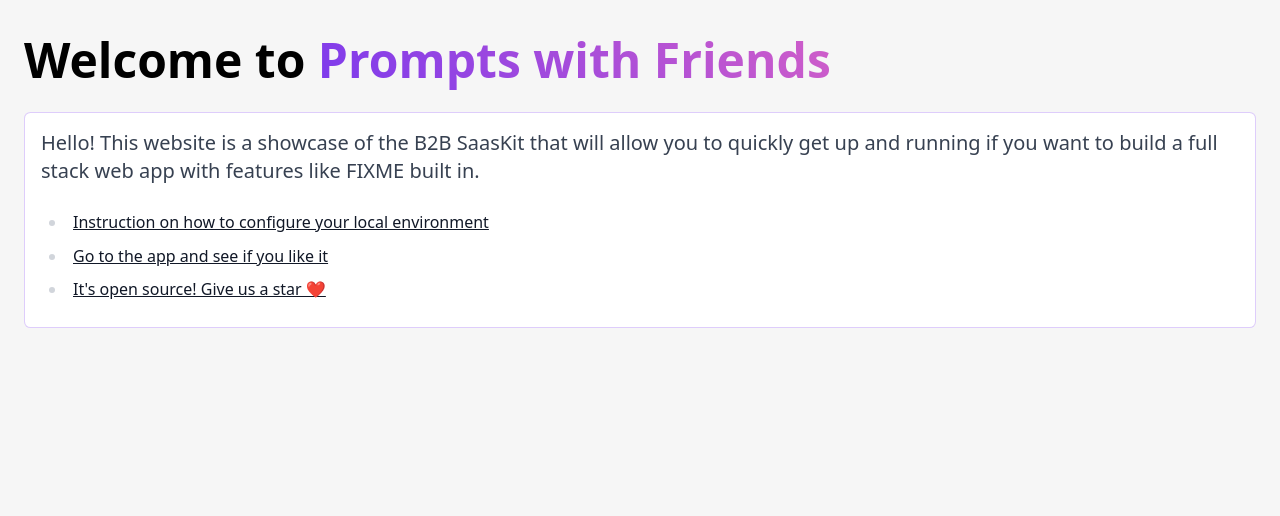
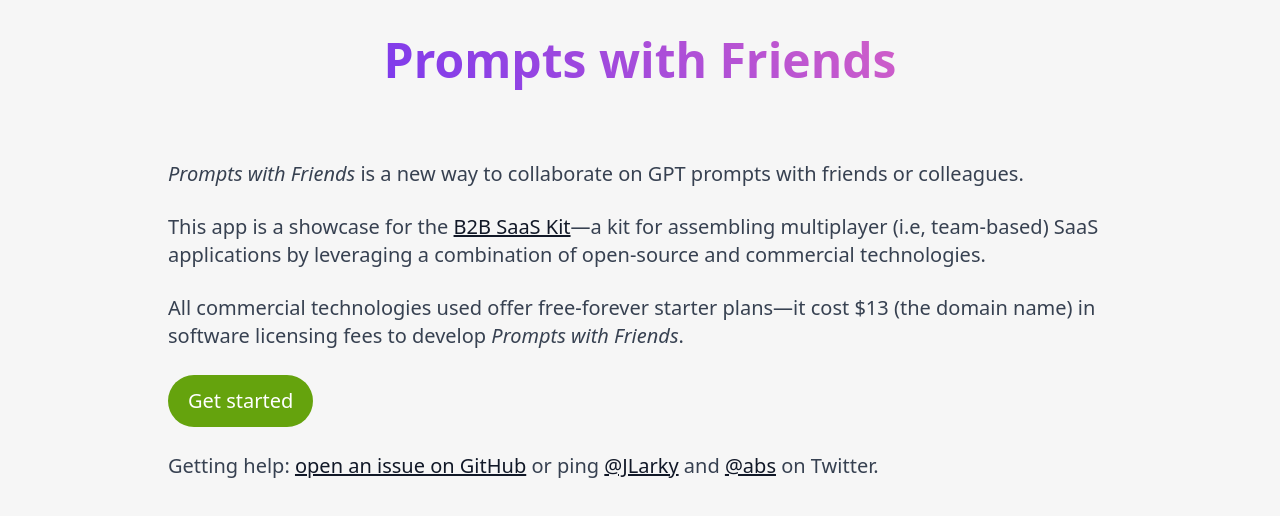
Before and after one commit to JulieGibbs/b2b-saaskit, an Astro site: page / in a window 1280 px wide. Built offline with nearby package versions, Linux system fonts and the light colour scheme; Astro itself is replaced by a stand-in of ours; no server answers.

Commit message:
Preliminary design for PWF homepage

```diff
--- a/src/components/landing/Prod.astro
+++ b/src/components/landing/Prod.astro
@@ -5,25 +5,35 @@
 ---
 
 <Layout title={'Welcome to ' + websiteTitle}>
-	<main class="container">
-		<h1>Welcome to <span class="text-gradient">{websiteTitle}</span></h1>
+	<main class="container max-w-5xl mx-auto">
+		<h1 class="text-center"><span class="text-gradient">{websiteTitle}</span></h1>
 		<div class="instructions prose max-w-none">
 			<p class="text-xl">
-				Hello! This website is a showcase of the B2B SaasKit that will allow you to quickly get up
-				and running if you want to build a full stack web app with features like FIXME built in.
+				<i>Prompts with Friends</i> is a new way to collaborate on GPT prompts with friends or colleagues.
 			</p>
-			<ul>
-				<li>
-					<a href="/setup">Instruction on how to configure your local environment</a>
-				</li>
-				<li>
-					<a href="/app">Go to the app and see if you like it</a>
-				</li>
+			<p class="text-xl">
+				This app is a showcase for the <a href="https://b2bsaaskit.com">B2B SaaS Kit</a>&mdash;a kit
+				for assembling multiplayer (i.e, team-based) SaaS applications by leveraging a combination
+				of open-source and commercial technologies.
+			</p>
+			<p class="text-xl">
+				All commercial technologies used offer free-forever starter plans&mdash;it cost $13 (the
+				domain name) in software licensing fees to develop <i>Prompts with Friends</i>.
+			</p>
 
-				<li>
-					<a href="https://github.com/fogbender/b2b-saaskit">It's open source! Give us a star ❤️</a>
-				</li>
-			</ul>
+			<div
+				class="cursor-pointer max-w-max text-xl bg-lime-600 px-5 py-3 rounded-full hover:bg-lime-700"
+			>
+				<a class="text-white no-underline" href="/app">Get started</a>
+			</div>
+
+			<p class="text-xl">
+				Getting help: <a href="https://github.com/fogbender/b2b-saaskit/issues/new"
+					>open an issue on GitHub</a
+				> or ping <a href="https://twitter.com/jlarky">@JLarky</a> and <a
+					href="https://twitter.com/abs">@abs</a
+				> on Twitter.
+			</p>
 		</div>
 
 		<style>
@@ -45,9 +55,7 @@
 			}
 			.instructions {
 				line-height: 1.6;
-				margin: 1rem 0;
-				border: 1px solid rgba(var(--accent), 25%);
-				background-color: white;
+				margin: 3rem 0;
 				padding: 1rem;
 				border-radius: 0.4rem;
 			}
```
